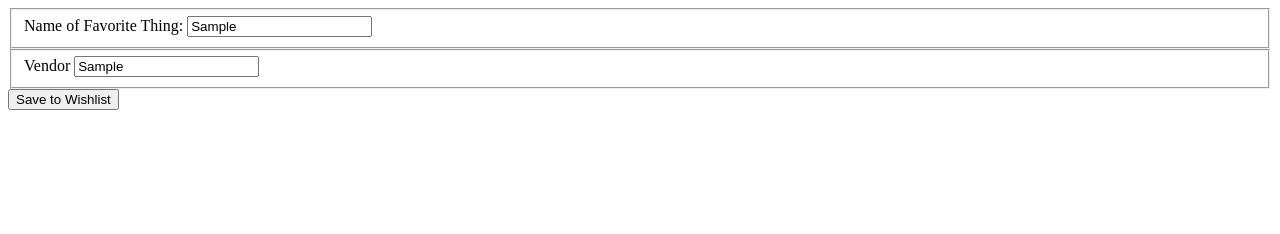
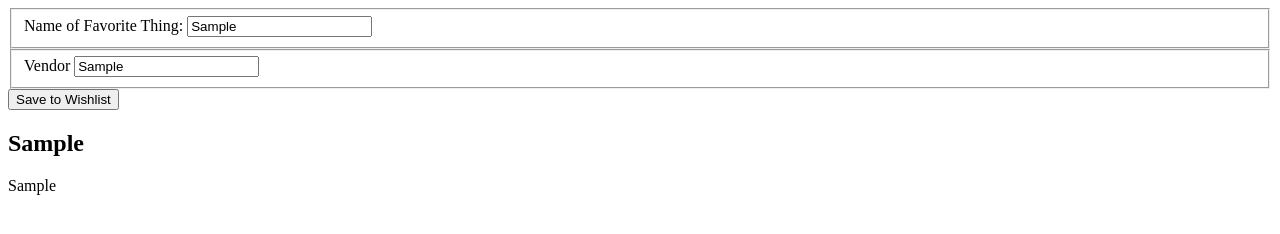
Before and after one commit to laurenriddle/My-Favorite-Things-bk2-ch13, a plain HTML site: page index.html in a window 1280 px wide. Both pictures are taken after typing "Sample", "Sample" into the empty fields and a click on the button "Save to Wishlist". Drawn offline with Linux system fonts and the light colour scheme.

Commit message:
added the function to collect user input and display it on the DOM

```diff
--- a/index.html
+++ b/index.html
@@ -16,6 +16,7 @@
                 <input type="text" id="location" placeholder="Vendor" />
             </fieldset>
             <button id="saveEntry">Save to Wishlist</button>
-
+            <div id="container"></div>
+<script src="scripts/main.js"></script>
 </body>
 </html>
--- a/scripts/main.js
+++ b/scripts/main.js
@@ -0,0 +1,21 @@
+// Some starter code
+const container = document.querySelector("#container")
+
+document.querySelector("#saveEntry").addEventListener("click", event => {
+    /*
+        Collect the user put by selecting the input fields, one
+        at a time, and accessing the `value` property
+    */
+    const thingName = document.querySelector("#name").value
+    const vendor = document.querySelector("#location").value
+
+    // Once you have collected all the values, update the DOM
+    // with some HTML
+    container.innerHTML += `
+        <section>
+            <h1>${thingName}</h1>
+            <div>${vendor}</div>
+        </section>
+    `
+
+})
```
